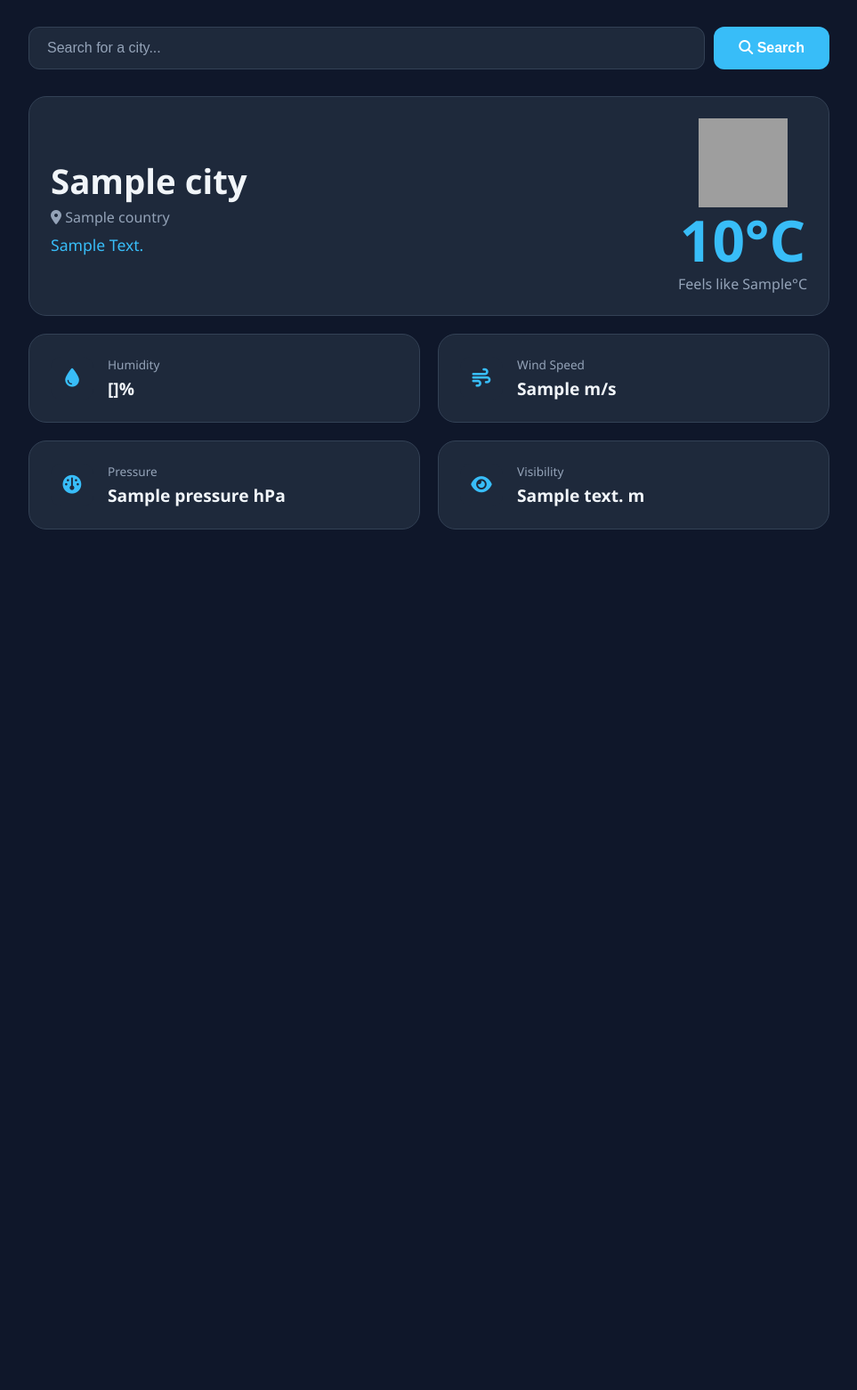
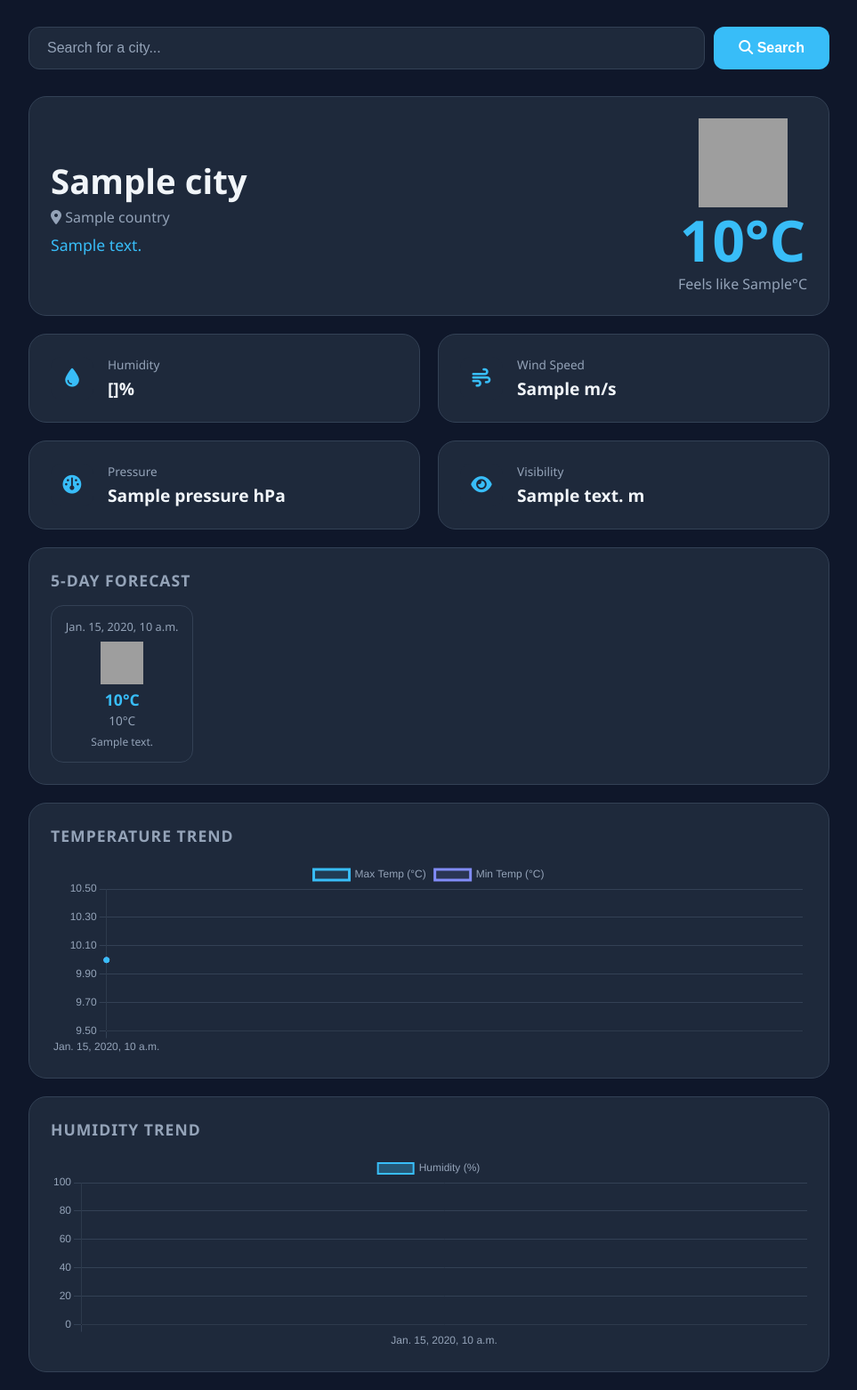
Before and after one commit to Vatsal-Savani-006/WeatherVision, a Django app: template templates/index.html in a window 1280 px wide. Shown: the part 59-1621 px from the top of the page at 89% size, without its empty margins (158-1121 px from the left). Before the commit the page ends 654 px from the top, so only its background shows below. Run offline with Django 5.2, Linux system fonts and the light colour scheme; the template is opened without the code that fills it: most values are stand-ins (such as "Sample title", 1, 10 or a date in 2020); grey boxes are pictures that could not be loaded.

Commit message:
Phase 4: 5-day forecast and Chart.js charts

```diff
--- a/templates/index.html
+++ b/templates/index.html
@@ -5,6 +5,7 @@
     <meta name="viewport" content="width=device-width, initial-scale=1.0">
     <title>WeatherVision</title>
     <link rel="stylesheet" href="https://cdnjs.cloudflare.com/ajax/libs/font-awesome/6.4.0/css/all.min.css">
+    <script src="https://cdnjs.cloudflare.com/ajax/libs/Chart.js/4.4.0/chart.umd.min.js"></script>
     <style>
         * {
             margin: 0;
@@ -41,7 +42,6 @@
             padding: 20px;
         }
 
-        /* Header */
         .header {
             display: flex;
             justify-content: space-between;
@@ -78,7 +78,6 @@
             color: white;
         }
 
-        /* Search */
         .search-container {
             max-width: 900px;
             margin: 0 auto 30px;
@@ -123,7 +122,6 @@
             opacity: 0.9;
         }
 
-        /* Error */
         .error {
             max-width: 900px;
             margin: 0 auto 20px;
@@ -134,7 +132,6 @@
             border-radius: 12px;
         }
 
-        /* Weather Card */
         .weather-container {
             max-width: 900px;
             margin: 0 auto;
@@ -150,7 +147,10 @@
             padding: 24px;
         }
 
-        /* Main Card */
+        .full-width {
+            grid-column: 1 / -1;
+        }
+
         .main-card {
             grid-column: 1 / -1;
             display: flex;
@@ -175,7 +175,6 @@
             color: var(--accent);
             font-size: 1.1rem;
             margin-top: 8px;
-            text-transform: capitalize;
         }
 
         .temp-section {
@@ -199,7 +198,6 @@
             margin-top: 6px;
         }
 
-        /* Info Cards */
         .info-card {
             display: flex;
             align-items: center;
@@ -216,6 +214,7 @@
             justify-content: center;
             font-size: 1.3rem;
             color: var(--accent);
+            flex-shrink: 0;
         }
 
         .info-label {
@@ -227,6 +226,65 @@
         .info-value {
             font-size: 1.2rem;
             font-weight: 600;
+        }
+
+        /* Forecast */
+        .section-title {
+            font-size: 1.1rem;
+            font-weight: 600;
+            margin-bottom: 16px;
+            color: var(--text-secondary);
+            text-transform: uppercase;
+            letter-spacing: 1px;
+        }
+
+        .forecast-grid {
+            display: grid;
+            grid-template-columns: repeat(5, 1fr);
+            gap: 12px;
+        }
+
+        .forecast-item {
+            background: var(--bg-secondary);
+            border-radius: 14px;
+            padding: 14px 10px;
+            text-align: center;
+            border: 1px solid var(--border);
+        }
+
+        .forecast-date {
+            font-size: 0.8rem;
+            color: var(--text-secondary);
+            margin-bottom: 8px;
+        }
+
+        .forecast-icon {
+            width: 48px;
+            height: 48px;
+        }
+
+        .forecast-temp-max {
+            font-size: 1.1rem;
+            font-weight: 700;
+            color: var(--accent);
+        }
+
+        .forecast-temp-min {
+            font-size: 0.85rem;
+            color: var(--text-secondary);
+            margin-top: 2px;
+        }
+
+        .forecast-desc {
+            font-size: 0.75rem;
+            color: var(--text-secondary);
+            margin-top: 6px;
+        }
+
+        /* Charts */
+        .chart-wrapper {
+            position: relative;
+            height: 220px;
         }
     </style>
 </head>
@@ -265,7 +323,6 @@
         </div>
     {% endif %}
 
-    <!-- Weather Data -->
     {% if weather %}
     <div class="weather-container">
 
@@ -277,11 +334,9 @@
                 <div class="description">{{ weather.description }}</div>
             </div>
             <div class="temp-section">
-                <img
-                    class="weather-icon"
+                <img class="weather-icon"
                     src="https://openweathermap.org/img/wn/{{ weather.icon }}@2x.png"
-                    alt="weather icon"
-                >
+                    alt="weather icon">
                 <div class="temperature">{{ weather.temperature }}°C</div>
                 <div class="feels-like">Feels like {{ weather.feels_like }}°C</div>
             </div>
@@ -323,10 +378,49 @@
             </div>
         </div>
 
+        <!-- 5 Day Forecast -->
+        {% if forecast %}
+        <div class="card full-width">
+            <div class="section-title">5-Day Forecast</div>
+            <div class="forecast-grid">
+                {% for day in forecast %}
+                <div class="forecast-item">
+                    <div class="forecast-date">{{ day.date }}</div>
+                    <img class="forecast-icon"
+                        src="https://openweathermap.org/img/wn/{{ day.icon }}@2x.png"
+                        alt="icon">
+                    <div class="forecast-temp-max">{{ day.temp_max }}°C</div>
+                    <div class="forecast-temp-min">{{ day.temp_min }}°C</div>
+                    <div class="forecast-desc">{{ day.description }}</div>
+                </div>
+                {% endfor %}
+            </div>
+        </div>
+        {% endif %}
+
+        <!-- Temperature Chart -->
+        {% if forecast %}
+        <div class="card full-width">
+            <div class="section-title">Temperature Trend</div>
+            <div class="chart-wrapper">
+                <canvas id="tempChart"></canvas>
+            </div>
+        </div>
+
+        <!-- Humidity Chart -->
+        <div class="card full-width">
+            <div class="section-title">Humidity Trend</div>
+            <div class="chart-wrapper">
+                <canvas id="humidityChart"></canvas>
+            </div>
+        </div>
+        {% endif %}
+
     </div>
     {% endif %}
 
     <script>
+        // Theme Toggle
         function toggleTheme() {
             const html = document.documentElement;
             const icon = document.getElementById('theme-icon');
@@ -342,6 +436,88 @@
                 text.textContent = 'Light Mode';
             }
         }
+
+        // Charts
+        {% if forecast %}
+        const labels = [{% for day in forecast %}"{{ day.date }}"{% if not forloop.last %},{% endif %}{% endfor %}];
+        const tempMax = [{% for day in forecast %}{{ day.temp_max }}{% if not forloop.last %},{% endif %}{% endfor %}];
+        const tempMin = [{% for day in forecast %}{{ day.temp_min }}{% if not forloop.last %},{% endif %}{% endfor %}];
+        const humidity = [{% for day in forecast %}{{ day.humidity }}{% if not forloop.last %},{% endif %}{% endfor %}];
+
+        // Temperature Chart
+        new Chart(document.getElementById('tempChart'), {
+            type: 'line',
+            data: {
+                labels: labels,
+                datasets: [
+                    {
+                        label: 'Max Temp (°C)',
+                        data: tempMax,
+                        borderColor: '#38bdf8',
+                        backgroundColor: '#38bdf820',
+                        fill: true,
+                        tension: 0.4,
+                        pointBackgroundColor: '#38bdf8',
+                    },
+                    {
+                        label: 'Min Temp (°C)',
+                        data: tempMin,
+                        borderColor: '#818cf8',
+                        backgroundColor: '#818cf820',
+                        fill: true,
+                        tension: 0.4,
+                        pointBackgroundColor: '#818cf8',
+                    }
+                ]
+            },
+            options: {
+                responsive: true,
+                maintainAspectRatio: false,
+                plugins: {
+                    legend: {
+                        labels: { color: '#94a3b8' }
+                    }
+                },
+                scales: {
+                    x: { ticks: { color: '#94a3b8' }, grid: { color: '#334155' } },
+                    y: { ticks: { color: '#94a3b8' }, grid: { color: '#334155' } }
+                }
+            }
+        });
+
+        // Humidity Chart
+        new Chart(document.getElementById('humidityChart'), {
+            type: 'bar',
+            data: {
+                labels: labels,
+                datasets: [{
+                    label: 'Humidity (%)',
+                    data: humidity,
+                    backgroundColor: '#38bdf850',
+                    borderColor: '#38bdf8',
+                    borderWidth: 2,
+                    borderRadius: 8,
+                }]
+            },
+            options: {
+                responsive: true,
+                maintainAspectRatio: false,
+                plugins: {
+                    legend: {
+                        labels: { color: '#94a3b8' }
+                    }
+                },
+                scales: {
+                    x: { ticks: { color: '#94a3b8' }, grid: { color: '#334155' } },
+                    y: {
+                        ticks: { color: '#94a3b8' },
+                        grid: { color: '#334155' },
+                        max: 100
+                    }
+                }
+            }
+        });
+        {% endif %}
     </script>
 
 </body>
```
Also changed, not shown: weather_app/views.py (+30 -3 lines).
